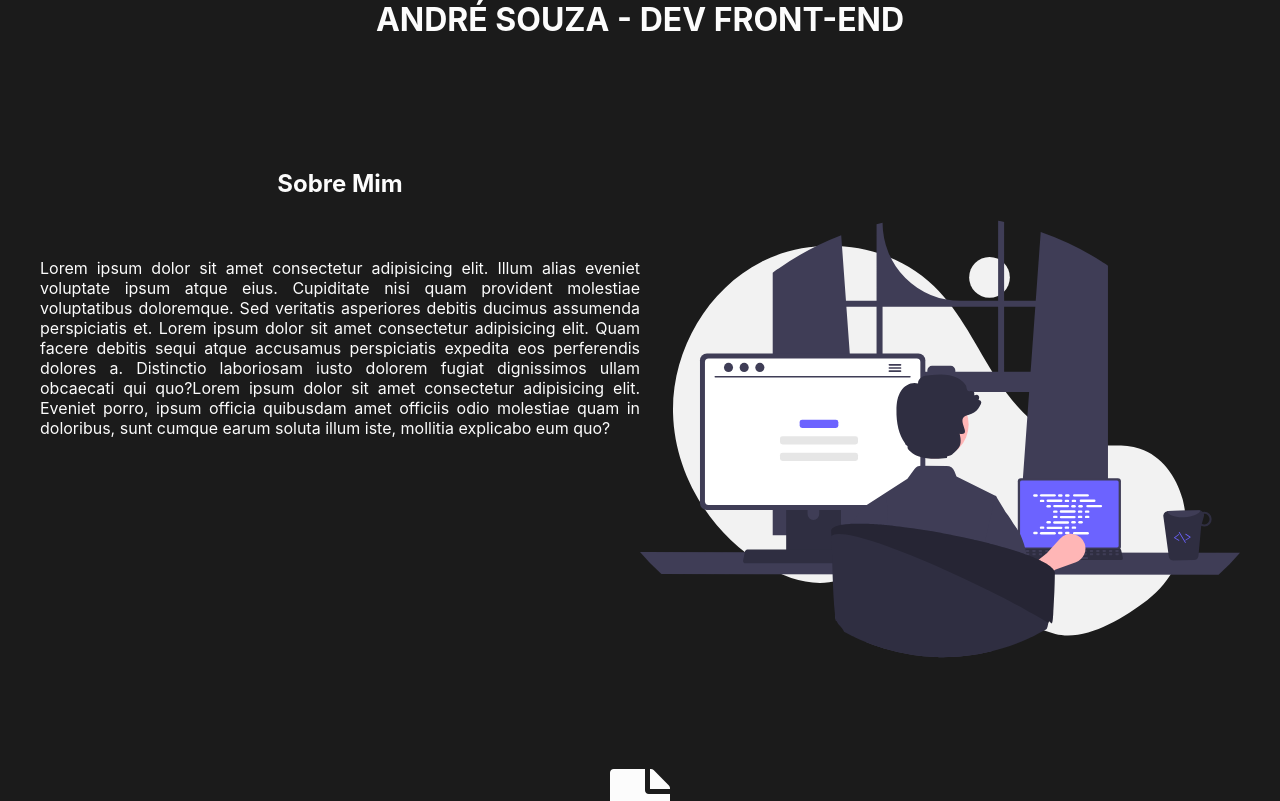
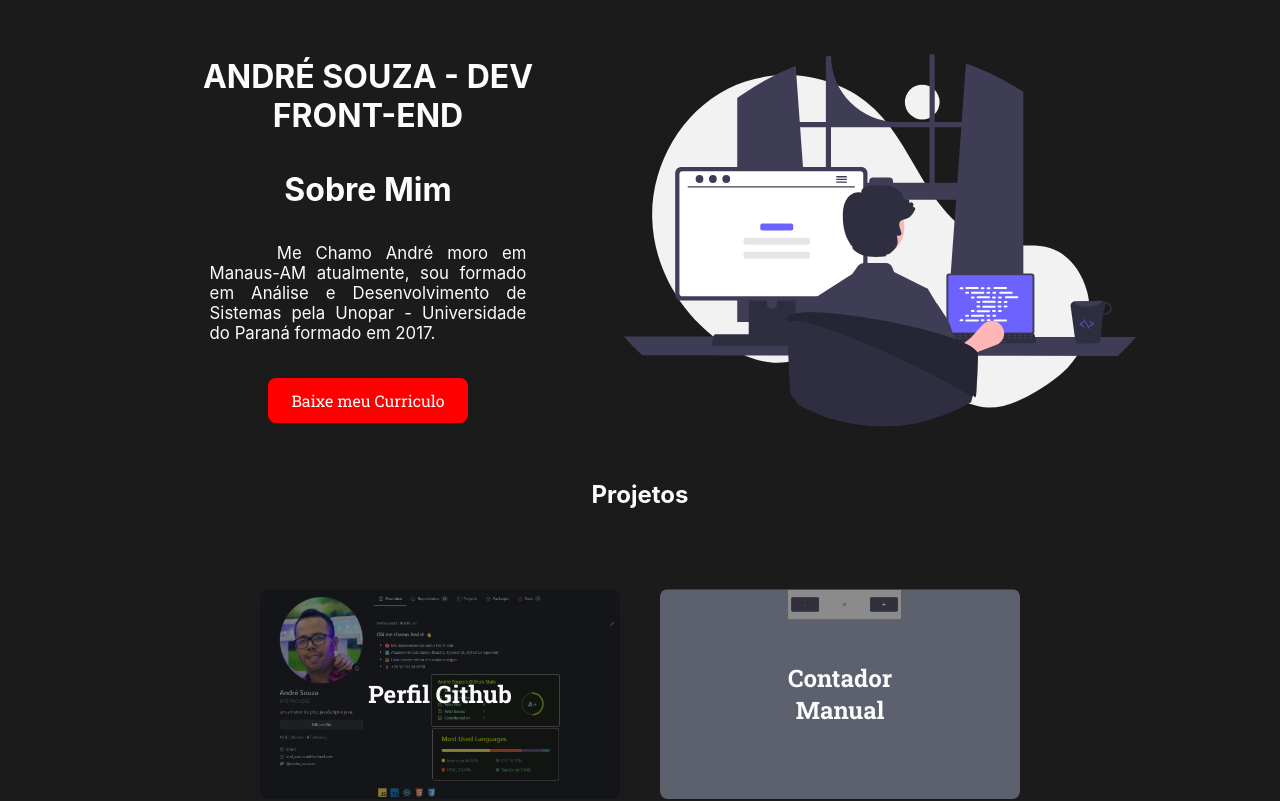
Before and after one commit to andresouza2/portfolio, a React (Vite) app: page / in a window 1280 px wide. Shown: the top 801 px of the page. Built offline with nearby package versions, Linux system fonts and the light colour scheme.

Commit message:
atualizando a estilização e pequenas alterações em espacamentos

```diff
--- a/src/App.tsx
+++ b/src/App.tsx
@@ -1,21 +1,14 @@
-import { ThemeProvider } from "styled-components";
-import { GlobalStyle } from "./style/globalStyles";
-import dark from './style/themes/dark'
-import light from './style/themes/light'
 import Header from "./layouts/Header";
 import Main from "./layouts/Main";
 import Footer from "./layouts/Footer";
 
-
 function App() {
-
   return (
-    <ThemeProvider theme={dark ? dark : light}>
+    <>
       {/* <Header /> */}
       <Main />
       <Footer />
-      <GlobalStyle />
-    </ThemeProvider>
+    </>
   );
 }
 
--- a/src/layouts/Main/index.tsx
+++ b/src/layouts/Main/index.tsx
@@ -1,5 +1,4 @@
 import { useState } from "react";
-import { FaFileDownload } from "react-icons/fa";
 import { ProjetoList } from "../../type/ProjetoList";
 import { Projeto } from "@components/Projeto";
 import * as C from "./style";
@@ -10,7 +9,7 @@ import Costs from "@assets/costs.jpg";
 import Login from "@assets/login-front.jpg";
 import TodoList from "@assets/todo-list.jpg";
 import Programming from "@assets/program.svg";
-import curriculo from '@assets/download/cv-andre.pdf'
+import curriculo from "@assets/download/cv-andre.pdf";
 import Button from "@components/Button";
 
 const Main = () => {
@@ -48,39 +47,32 @@ const Main = () => {
   ]);
   return (
     <C.Main>
-      <div className="container">
+      <C.Hero>
+        <div className="containerSobreMim">
+          <div className="sobreMim">
             <h1>ANDRÉ SOUZA - DEV FRONT-END</h1>
-
-        <div className="imgPrincipal">
-          <div className="download">
-            <div>
             <h2>Sobre Mim</h2>
             <p>
-              Lorem ipsum dolor sit amet consectetur adipisicing elit. Illum alias eveniet voluptate ipsum atque eius. Cupiditate nisi quam provident molestiae voluptatibus doloremque. Sed veritatis asperiores debitis ducimus assumenda perspiciatis et. Lorem ipsum dolor sit amet consectetur adipisicing elit. Quam facere debitis sequi atque accusamus perspiciatis expedita eos perferendis dolores a. Distinctio laboriosam iusto dolorem fugiat dignissimos ullam obcaecati qui quo?Lorem ipsum dolor sit amet consectetur adipisicing elit. Eveniet porro, ipsum officia quibusdam amet officiis odio molestiae quam in doloribus, sunt cumque earum soluta illum iste, mollitia explicabo eum quo?
+              Me Chamo André moro em Manaus-AM atualmente, sou formado em
+              Análise e Desenvolvimento de Sistemas pela Unopar - Universidade
+              do Paraná formado em 2017.
             </p>
+            <button>
+              <a href={`${curriculo}`} download="cv-andre.pdf">
+                Baixe meu Curriculo
+              </a>
+            </button>
           </div>
         </div>
         <img
           src={Programming}
           alt="pessoa de costas programando"
           title="pessoa de costas programando"
+          className="imagem"
         />
-        </div>
-        <div className="btn_download">
-          <span>
-            <FaFileDownload />
-          </span>
-          <C.Button>
-            <a
-              href={`${curriculo}`}
-              download="cv-andre.pdf"
-            >
-              Baixe meu Curriculo
-            </a>
-          </C.Button>
-        </div>
+      </C.Hero>
 
-
+      <div className="container">
         <h2>Projetos</h2>
         <div className="container__card">
           {dados.map((data) => (
--- a/src/layouts/Main/style.ts
+++ b/src/layouts/Main/style.ts
@@ -6,35 +6,7 @@ export const Main = styled.main`
     width: calc(100% - 50px);
     margin: 0 auto;
 
-    .imgPrincipal {
-      width: 100%;
-      height: 80vh;
-      margin: 0 auto;
-      display: flex;
-
-      img {
-        width: 50%;
-      }
-
-      .download {
-        display: flex;
-        flex-direction: column;
-        text-align: center;
-        align-items: center;
-        justify-content: space-between;
-        margin: 50px auto;
-      }
-
-      h2 {
-        text-align: center;
-      }
-
-      p {
-        text-align: justify;
-      }
-    }
-
-    h1, h2 {
+    h2 {
       text-align: center;
       margin-bottom: 2.5em;
     }
@@ -47,21 +19,69 @@ export const Main = styled.main`
       align-items: center;
       justify-content: space-between;
     }
+  }
+`;
 
-    .btn_download {
-      width: 100%;
+export const Hero = styled.div`
+  width: 80%;
+  height: 50vh;
+  display: flex;
+  margin: 2.5em auto;
+
+  img {
+    width: 50%;
+    margin: 0 1em;
+  }
+
+  .containerSobreMim {
+    width: 50%;
+    height: 100%;
+    display: flex;
+    flex-direction: column;
+    justify-content: space-between;
+    align-items: center;
+
+    h1 {
+      font-size: 2em;
+    }
+
+    .sobreMim {
+      width: 80%;
+      height: 100%;
       display: flex;
       flex-direction: column;
-      justify-content: center;
-      align-items: center;
+      justify-content: space-around;
+      text-align: center;
 
-      span svg {
-      font-size: 5em;
-      margin: 10px auto;
+      h2 {
+        font-size: 2em;
+      }
+
+      p {
+        margin: 0 2em;
+        text-indent: 4em;
+        text-align: justify;
+        font-size: 1.05em;
+      }
+
+      button {
+        width: 200px;
+        height: 45px;
+        margin: 0 auto;
+        background-color: ${props => props.theme.colors.button};
+        border: none;
+        border-radius: 8px;
+        cursor: pointer;
+
+        a {
+          text-decoration: none;
+          color: #fff;
+          font-size: 1.2em;
+          font-family: 'Roboto Slab', sans-serif;
+        }
       }
     }
   }
-
 `;
 
 export const Button = styled.button`
@@ -73,10 +93,19 @@ export const Button = styled.button`
   border-radius: 8px;
   cursor: pointer;
 
-  & a {
+  a {
     text-decoration: none;
     color: #fff;
     font-size: 1.2em;
     font-family: 'Roboto Slab', sans-serif;
   }
 `;
+
+export const Download = styled.div`
+  width: 100%;
+  display: flex;
+  flex-direction: column;
+  justify-content: center;
+  align-items: center;
+  margin: 0 auto 2.5em;
+`;
--- a/src/main.tsx
+++ b/src/main.tsx
@@ -1,10 +1,17 @@
-import React from 'react'
-import ReactDOM from 'react-dom'
-import App from './App'
+import React from "react";
+import ReactDOM from "react-dom";
+import { ThemeProvider } from "styled-components";
+import App from "./App";
+import { GlobalStyle } from "./style/globalStyles";
+import dark from "./style/themes/dark";
+import light from "./style/themes/light";
 
 ReactDOM.render(
   <React.StrictMode>
-    <App />
+    <ThemeProvider theme={dark ? dark : light}>
+      <App />
+      <GlobalStyle />
+    </ThemeProvider>
   </React.StrictMode>,
-  document.getElementById('root')
-)
+  document.getElementById("root")
+);
```
Also changed, not shown: 1 other file (tests, documents, lock files or other folders). Lines whose indentation alone changed are shown as unchanged.
